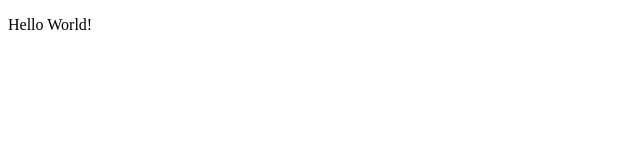
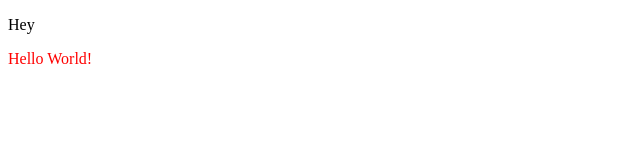
Before and after one commit to Sailwayfun/learning-vue3, a Vue app in the folder create-vue/: page / in a window 1280 px wide. Shown: the top 160 px of the page, without its empty margins (0-640 px from the left). Built offline with nearby package versions, Linux system fonts and the light colour scheme.

Commit message:
learn about scoped styles

```diff
--- a/create-vue/src/App.vue
+++ b/create-vue/src/App.vue
@@ -8,5 +8,6 @@ export default {
 </script>
 
 <template>
+  <p>Hey</p>
   <Greeting />
 </template>
--- a/create-vue/src/components/Greeting.vue
+++ b/create-vue/src/components/Greeting.vue
@@ -12,3 +12,9 @@ export default {
 <template>
   <p>{{ msg }}</p>
 </template>
+
+<style scoped>
+p {
+  color: red;
+}
+</style>
```
